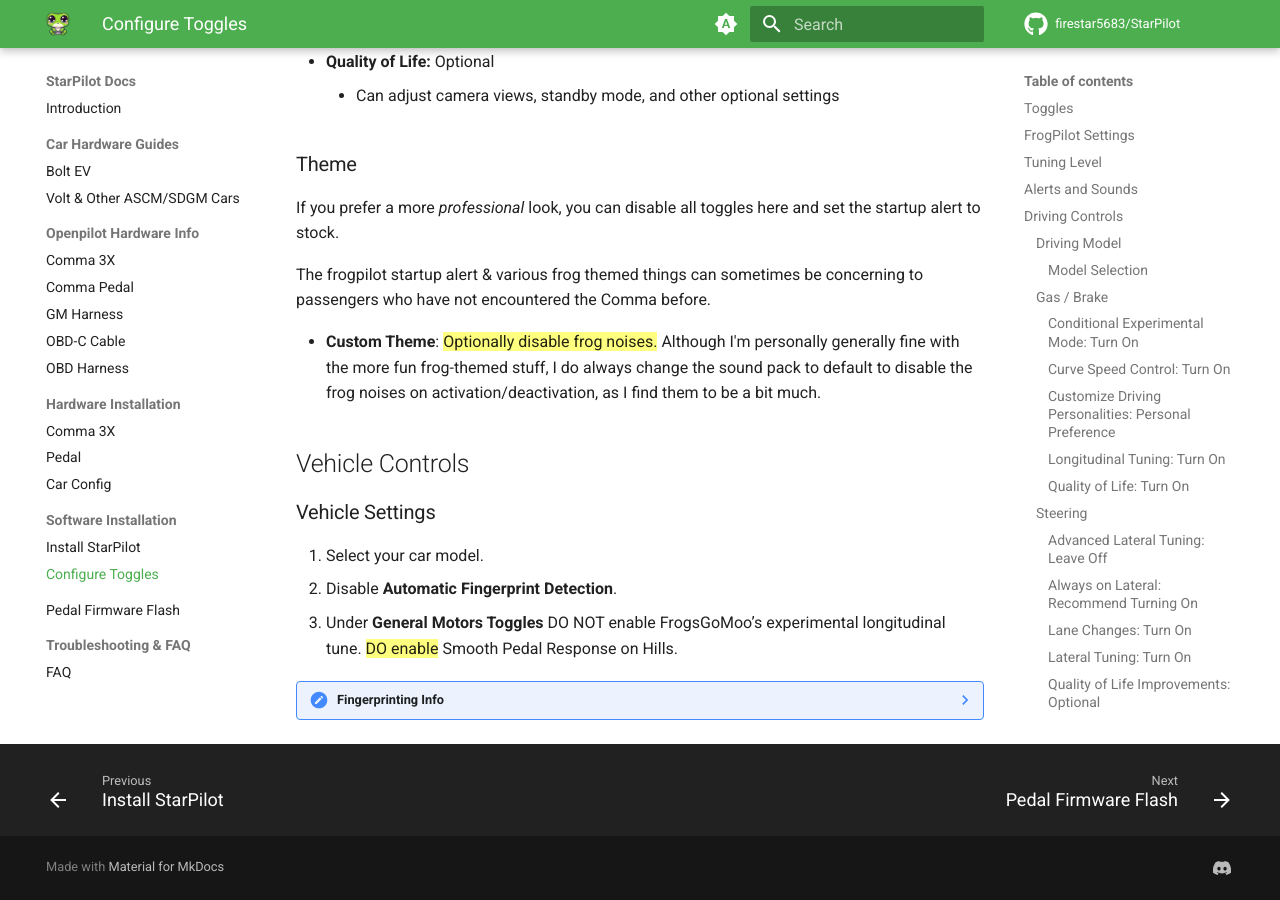
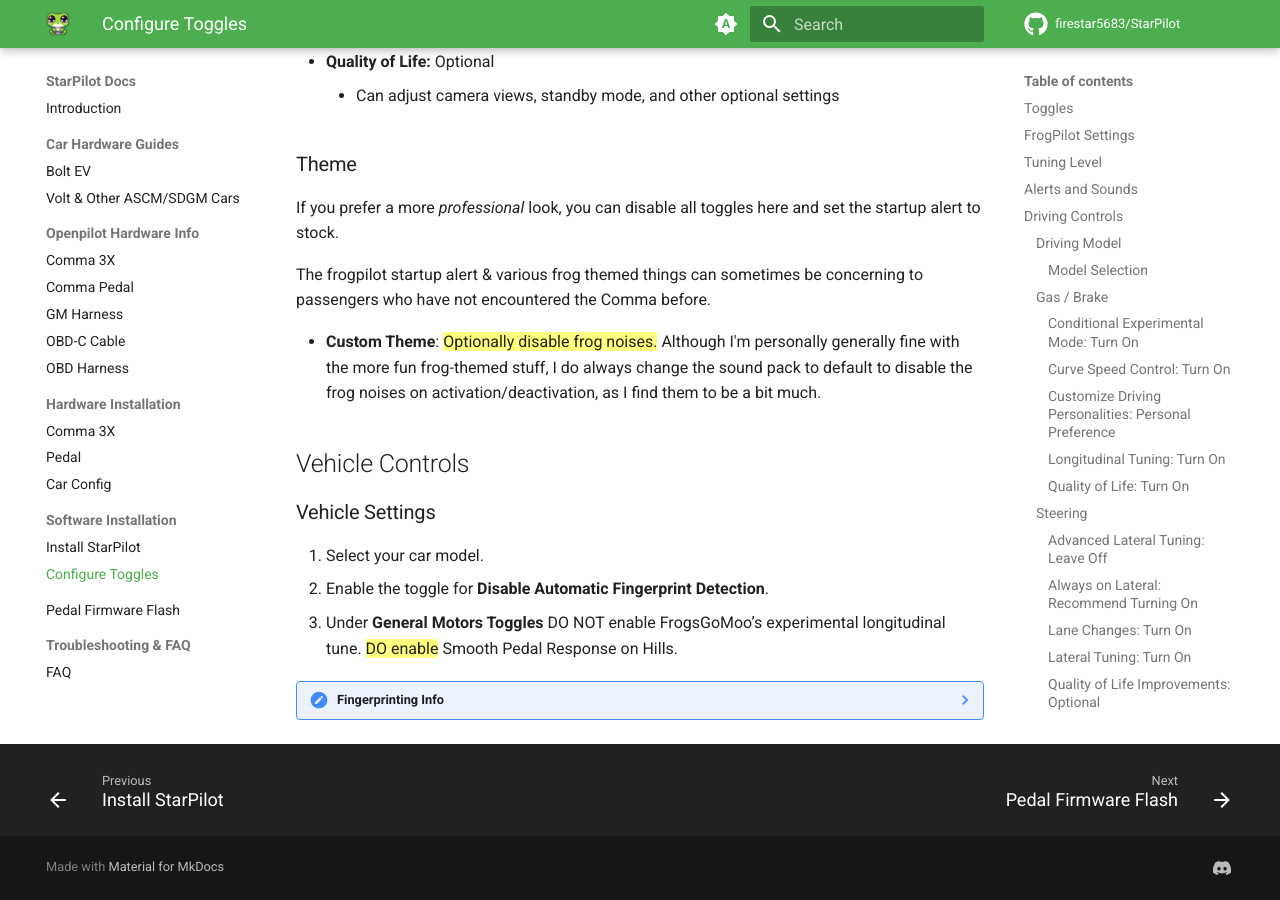
Before and after one commit to StarPilot-Docs/docs, an MkDocs documentation site: the page built from docs/software/toggles.md, in a window 1280 px wide and 900 px high, scrolled down 6381 px. Built offline with MkDocs 1.6.1 and Material for MkDocs 9.7.7, drawn with Linux system fonts in a browser that asks for light colours; comment, search, counter and statistics services are not loaded.

Commit message:
clarify wording on manual fingerprint

```diff
--- a/docs/software/toggles.md
+++ b/docs/software/toggles.md
@@ -205,7 +205,7 @@
 ### Vehicle Settings
 
 1. Select your car model.
-2. Disable **Automatic Fingerprint Detection**.
+2. Enable the toggle for **Disable Automatic Fingerprint Detection**.
 3. Under **General Motors Toggles** DO NOT enable FrogsGoMoo’s experimental longitudinal tune. ==DO enable== Smooth Pedal Response on Hills.
 
 ??? note "Fingerprinting Info"
```
